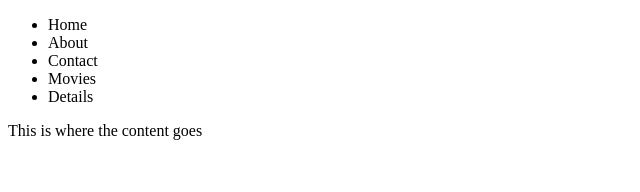
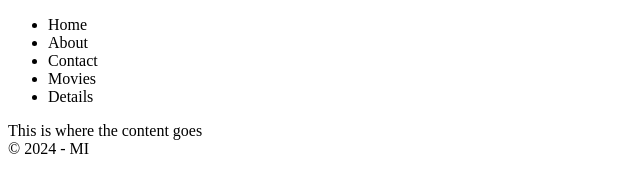
Before and after one commit to sebastiantegel/fed23d-gitdemo, a plain HTML site: page index.html in a window 1280 px wide. Shown: the whole page, without its empty margins (0-640 px from the left). Drawn offline with Linux system fonts and the light colour scheme.

Commit message:
Added footer

```diff
--- a/index.html
+++ b/index.html
@@ -16,5 +16,6 @@
       </ul>
     </nav>
     <main>This is where the content goes</main>
+    <footer>&copy; 2024 - MI</footer>
   </body>
 </html>
```
